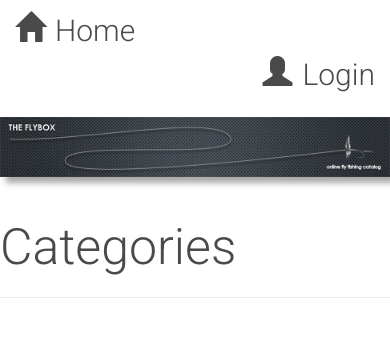
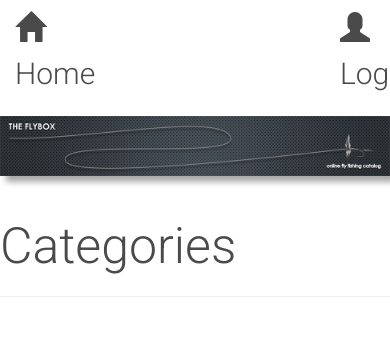
Before and after one commit to lawndart0381/catalog, a Flask app: page / in a window 390 px wide; the page is wider, and only the part inside the window is pictured. Shown: the top 337 px of that part. Run offline with Flask 2, Linux system fonts and the light colour scheme; data that the repository does not hold is empty; some libraries are stand-ins or nearby versions.

Commit message:
adjusted div sizes

```diff
--- a/templates/publiccatalog.html
+++ b/templates/publiccatalog.html
@@ -2,9 +2,9 @@
 {% block content %}
 
 <div class="row top-menu padding-top padding-bottom">
-	<div class="col-md-2"><a href="{{url_for('showCatalog')}}"><span class="glyphicon glyphicon-home" aria-hidden="true"></span>Home</a></div>
-	<div class="col-md-8"></div>
-	<div class="col-md-2 text-right"><a href="{{url_for('showLogin')}}"><span class="glyphicon glyphicon-user" aria-hidden="true"></span>Login</a></div>
+	<div class="col-xs-2 col-sm-2 col-md-2 col-lg-2 text-left"><a href="{{url_for('showCatalog')}}"><span class="glyphicon glyphicon-home" aria-hidden="true"></span>Home</a></div>
+	<div class="col-xs-8 col-sm-8 col-md-8 col-lg-8"></div>
+	<div class="col-xs-2 col-sm-2 col-md-2 col-lg-2 text-right"><a href="{{url_for('showLogin')}}"><span class="glyphicon glyphicon-user" aria-hidden="true"></span>Login</a></div>
 </div>
 
 <div class="row padding-bottom"></div>
```
